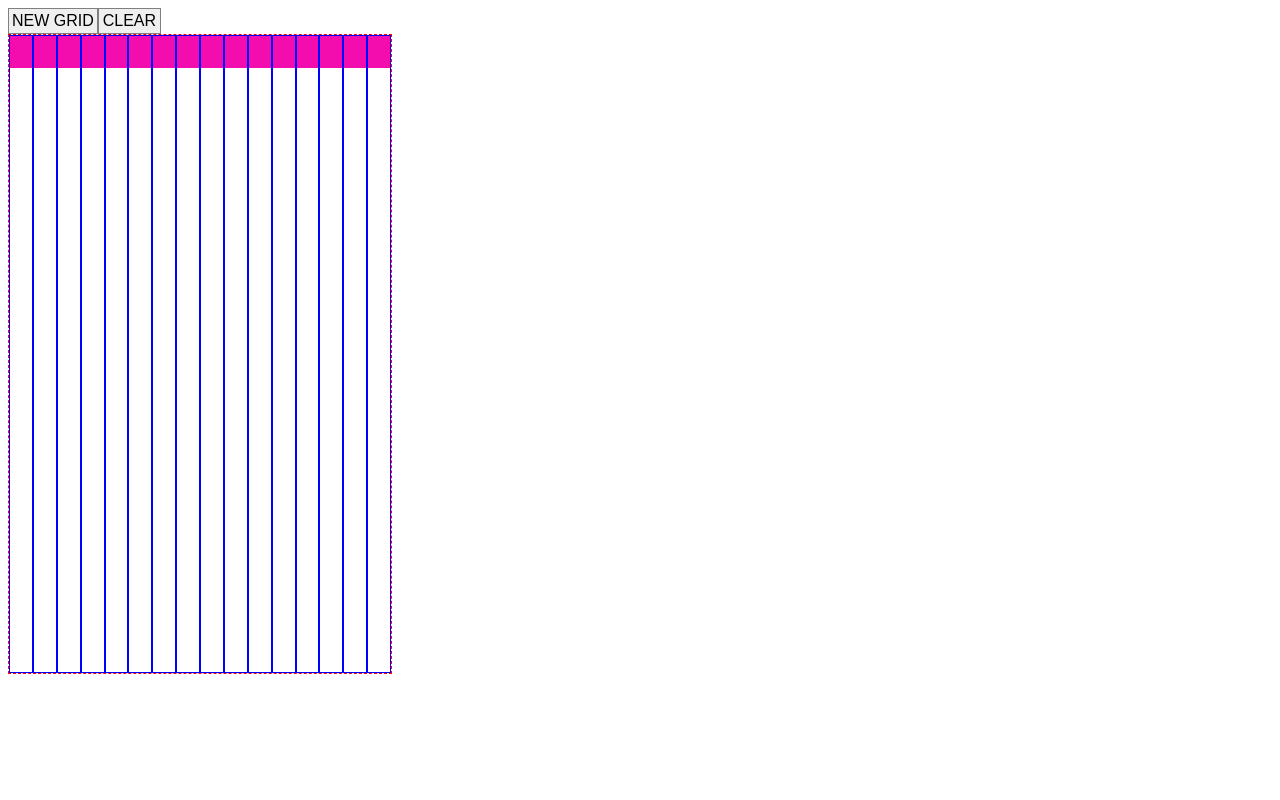
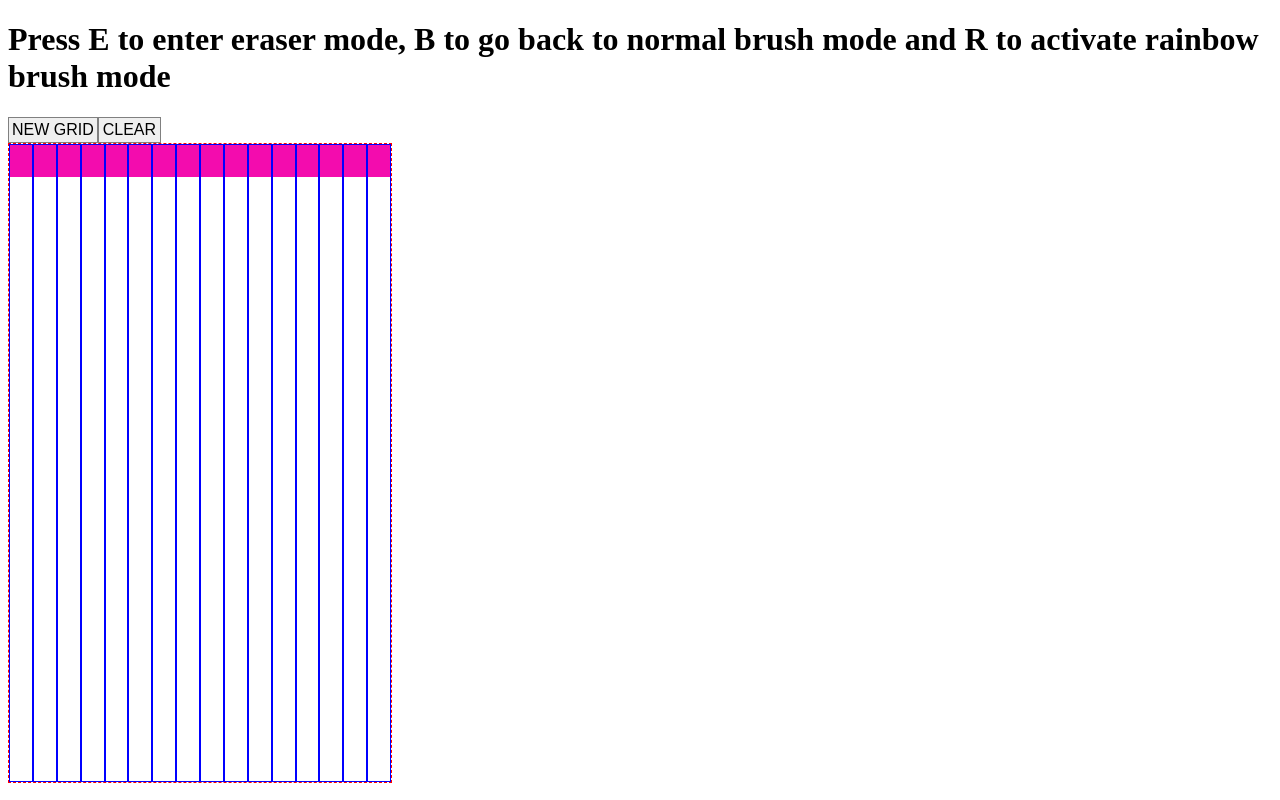
Before and after one commit to jorgehf91/etch-a-sketch, a plain HTML site: page index.html in a window 1280 px wide. Drawn offline with Linux system fonts and the light colour scheme.

Commit message:
information about controls to the user

```diff
--- a/index.html
+++ b/index.html
@@ -9,6 +9,7 @@
         <link rel="stylesheet" href="style.css">
     </head>
     <body>
+        <h1>Press E to enter eraser mode, B to go back to normal brush mode and R to activate rainbow brush mode</h1>
         <div class="buttons">
         </div>
         <div class="container">
```
